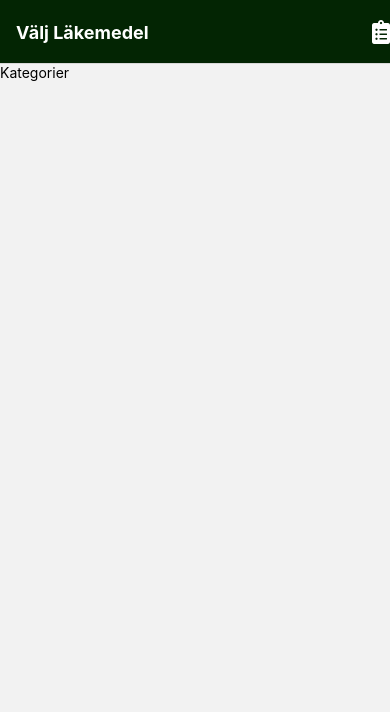
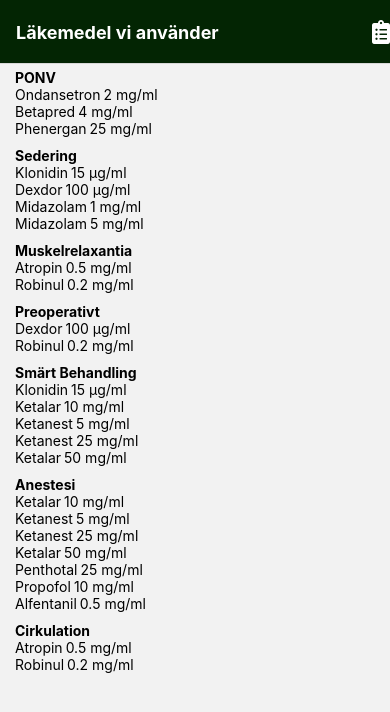
Before and after one commit to lelkespeter/medicine, a React Native app in the folder anesthesia-drugs/: screen / in a window 390 px wide. Shown: the top 712 px of the page. Built offline with nearby package versions, Linux system fonts and the light colour scheme.

Commit message:
Working CategoryScreen

```diff
--- a/anesthesia-drugs/App.js
+++ b/anesthesia-drugs/App.js
@@ -30,7 +30,7 @@ export default function App() {
             name="Kategori"
             component={KategoriScreeen}
             options={({navigation, route}) => ({
-              title: "Välj Läkemedel",
+              title: "Läkemedel vi använder",
               headerRight: () => (
                 <Pressable onPress={() => navigation.navigate("Lista")}>
                   <FontAwesome5 name="clipboard-list" size={24} color="#fff" />
--- a/anesthesia-drugs/components/KategoriGridTile.js
+++ b/anesthesia-drugs/components/KategoriGridTile.js
@@ -1,11 +1,11 @@
 import {Pressable, StyleSheet, Text, View} from "react-native";
 import React from "react";
 
-const KategoriGridTile = ({drugName}) => {
+const KategoriGridTile = ({catName}) => {
   return (
     <View style={styles.gridOuter}>
       <View style={styles.gridInner}>
-        <Text style={{color: "#fff"}}>{drugName}</Text>
+        <Text>{catName}</Text>
       </View>
     </View>
   );
--- a/anesthesia-drugs/screens/KategoriScreen.js
+++ b/anesthesia-drugs/screens/KategoriScreen.js
@@ -1,15 +1,60 @@
-import {FlatList, StyleSheet, Text, View} from "react-native";
+import {FlatList, Pressable, StyleSheet, Text, View} from "react-native";
 import React from "react";
 
 import {GlobalStyles} from "../constants/appColors";
 import {LMCategory} from "../constants/kategorier";
 import {DRUGS} from "../constants/mediciner";
+import KategoriGridTile from "../components/KategoriGridTile";
+
+function renderCategoryItem(itemData) {
+  return <KategoriGridTile catName={itemData.item.catName} />;
+}
 
 const KategoriScreen = () => {
+  //Mapping DRUGS with LMCategory
+
+  const matchedList = LMCategory.map((kategori) => {
+    const matchedDrugs = DRUGS.filter((lm) =>
+      lm.catId.includes(kategori.catId)
+    );
+    return {
+      catId: kategori.catId,
+      catName: kategori.catName,
+      styrka: matchedDrugs.styrka,
+      drugs: matchedDrugs,
+    };
+  });
+
   return (
     <>
       <View style={{flex: 1}}>
-        <Text>Kategorier</Text>
+        <FlatList
+          data={matchedList}
+          keyExtractor={(item) => item.catId}
+          renderItem={({item}) => (
+            <View style={{flex: 1, marginVertical: 5, marginHorizontal: 15}}>
+              <View style={{flex: 1}}>
+                <Text style={{fontWeight: "bold"}}>{item.catName}</Text>
+              </View>
+              {item.drugs.map((lm) => (
+                <Pressable
+                  style={{
+                    flexDirection: "row",
+                  }}
+                  onPress={() => console.log("Presssed :", lm.drugName)}
+                  key={lm.drugId}
+                >
+                  <View style={{marginRight: 3}}>
+                    <Text>{lm.drugName}</Text>
+                  </View>
+                  <View style={{flex: 1}}>
+                    <Text>{lm.styrka}</Text>
+                  </View>
+                </Pressable>
+              ))}
+            </View>
+          )}
+        />
       </View>
     </>
   );
```
